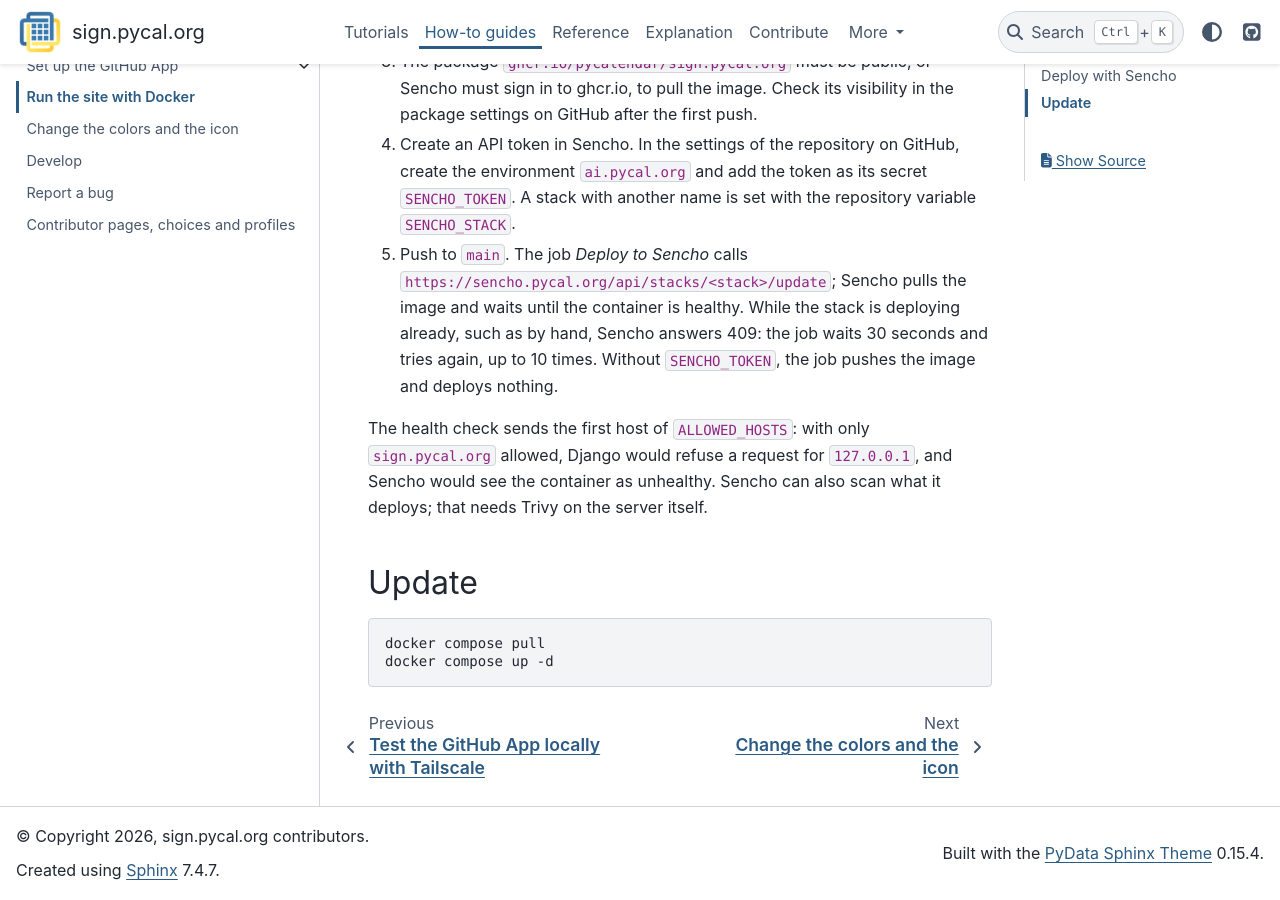
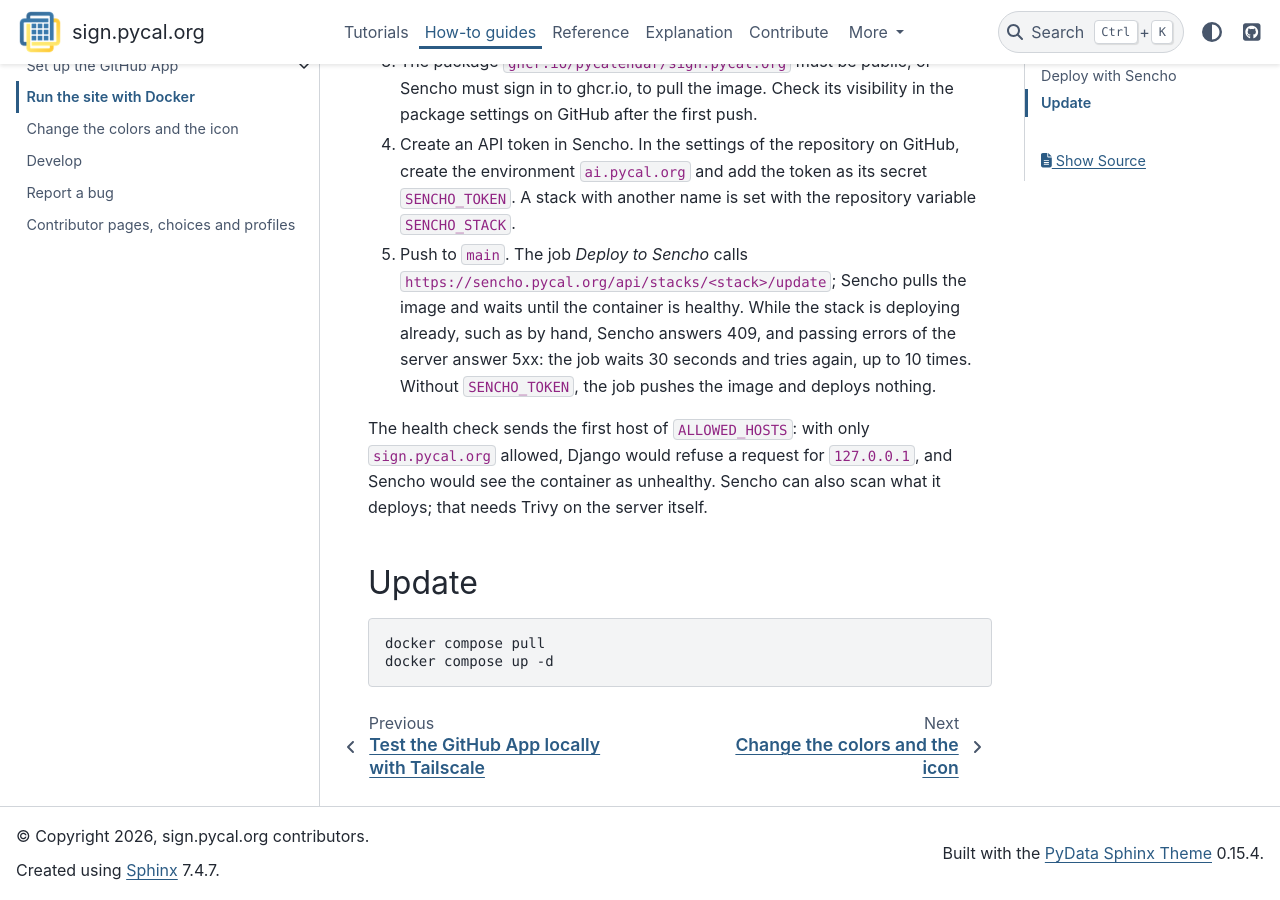
Before and after one commit to PyCalendar/ai.pycal.org, a Sphinx documentation site: the page built from docs/how-to/run-docker.rst, in a window 1280 px wide and 900 px high, scrolled down 1297 px. Built offline with Sphinx 7.4.7 and the PyData theme 0.15.4, drawn with Linux system fonts in a browser that asks for light colours; pages that are not in the unit, such as notebooks, are missing from menus.

Commit message:
Retry the deployment also on passing errors of Sencho
Sencho answered 500 once while pulling the image; the deploy job now
retries on 5xx as on 409.

Co-Authored-By: Claude Opus 5.5 <noreply@anthropic.com>

```diff
--- a/docs/how-to/run-docker.rst
+++ b/docs/how-to/run-docker.rst
@@ -66,8 +66,8 @@ pushed image.
 #. Push to ``main``. The job *Deploy to Sencho* calls
    ``https://sencho.pycal.org/api/stacks/<stack>/update``; Sencho pulls the
    image and waits until the container is healthy. While the stack is deploying
-   already, such as by hand, Sencho answers 409: the job waits 30 seconds and tries
-   again, up to 10 times. Without ``SENCHO_TOKEN``,
+   already, such as by hand, Sencho answers 409, and passing errors of the server
+   answer 5xx: the job waits 30 seconds and tries again, up to 10 times. Without ``SENCHO_TOKEN``,
    the job pushes the image and deploys nothing.
 
 The health check sends the first host of ``ALLOWED_HOSTS``: with only
```
Also changed, not shown: 1 other file.
